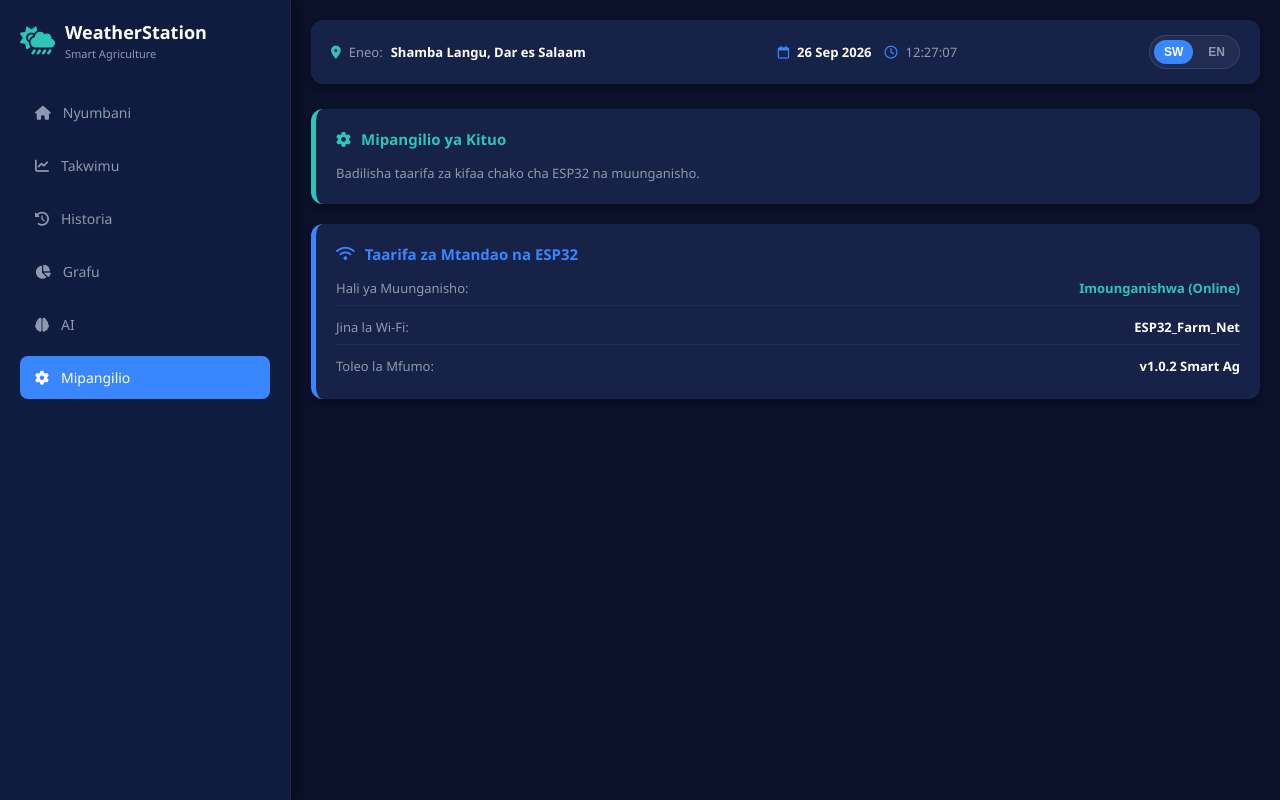
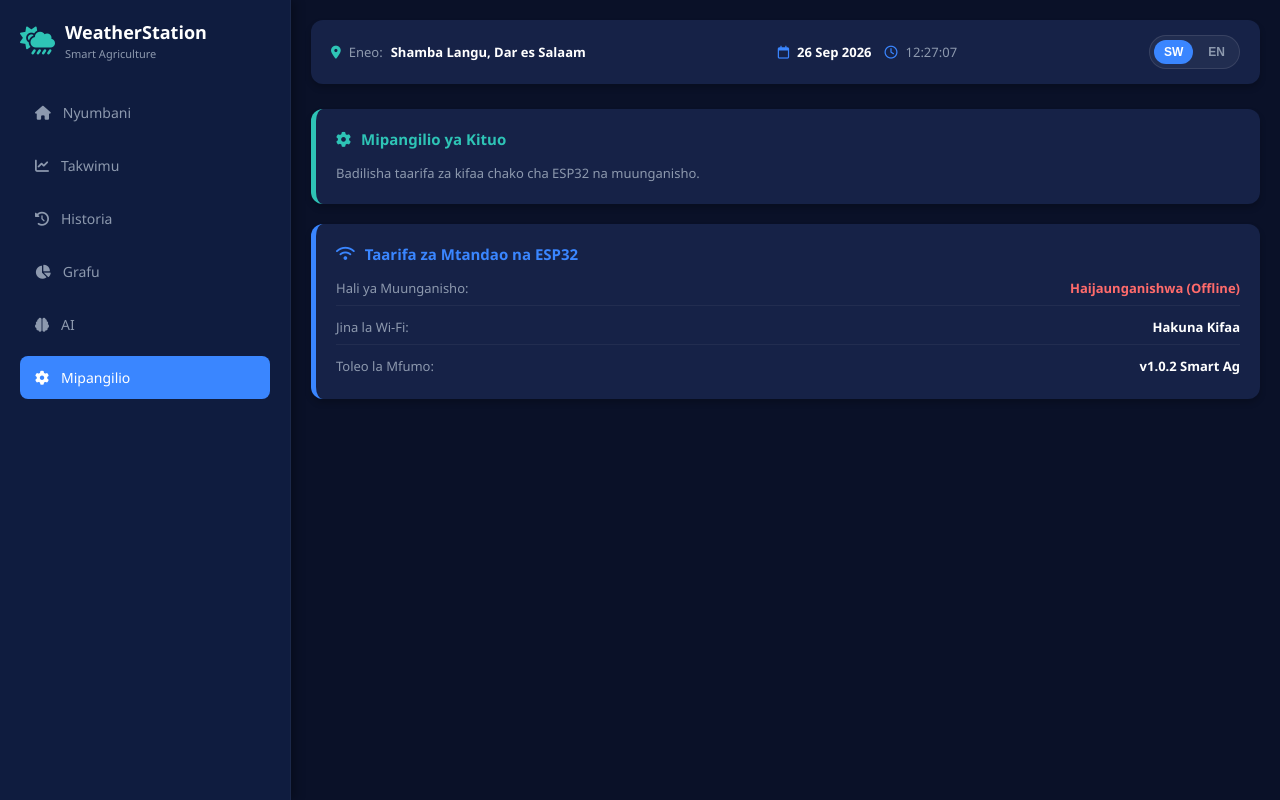
Before and after one commit to mohamedimsuya98-cmd/Weather-station-project, a Flask app: page / in a window 1280 px wide, after a click on "Mipangilio". Run offline with Flask 3, Linux system fonts and the light colour scheme; data that the repository does not hold is empty.

Commit message:
Update Wi-Fi status and SSID display logic

```diff
--- a/templates/index.html
+++ b/templates/index.html
@@ -319,11 +319,11 @@
                 <div style="display: flex; flex-direction: column; gap: 12px; font-size: 13px; color: var(--text-gray); margin-top: 15px;">
                     <div style="display: flex; justify-content: space-between; border-bottom: 1px solid rgba(255,255,255,0.05); padding-bottom: 8px;">
                         <span data-sw="Hali ya Muunganisho:" data-en="Connection Status:">Hali ya Muunganisho:</span>
-                        <strong style="color: var(--green);" id="setting-wifi-status">Imounganishwa (Online)</strong>
+                        <strong style="color: #ff6b6b;" id="setting-wifi-status">Haijaunganishwa (Offline)</strong>
                     </div>
                     <div style="display: flex; justify-content: space-between; border-bottom: 1px solid rgba(255,255,255,0.05); padding-bottom: 8px;">
                         <span data-sw="Jina la Wi-Fi:" data-en="Wi-Fi Name:">Jina la Wi-Fi:</span>
-                        <strong style="color: var(--text-white);" id="setting-wifi-ssid">ESP32_Farm_Net</strong>
+                        <strong style="color: var(--text-white);" id="setting-wifi-ssid">Hakuna Kifaa</strong>
                     </div>
                     <div style="display: flex; justify-content: space-between; padding-bottom: 4px;">
                         <span data-sw="Toleo la Mfumo:" data-en="System Version:">Toleo la Mfumo:</span>
@@ -435,6 +435,24 @@
                     document.querySelector('#card-wind-dir .value').innerText = data.wind_direction;
                     document.getElementById('locationName').innerText = data.location;
 
+                    // Kusoma hali halisi ya mtandao na jina la Wi-Fi kutoka server
+                    const wifiStatusEl = document.getElementById('setting-wifi-status');
+                    const wifiSsidEl = document.getElementById('setting-wifi-ssid');
+
+                    if (data.wifi_status) {
+                        wifiStatusEl.innerText = data.wifi_status;
+                        wifiStatusEl.style.color = data.wifi_status.includes("Online") ? "var(--green)" : "#ff6b6b";
+                    } else {
+                        wifiStatusEl.innerText = "Haijaunganishwa (Offline)";
+                        wifiStatusEl.style.color = "#ff6b6b";
+                    }
+
+                    if (data.wifi_ssid) {
+                        wifiSsidEl.innerText = data.wifi_ssid;
+                    } else {
+                        wifiSsidEl.innerText = "Hakuna Kifaa";
+                    }
+
                     if (data.history) {
                         weatherChart.data.labels = data.history.timestamps;
                         weatherChart.data.datasets[0].data = data.history.temperatures;
```
